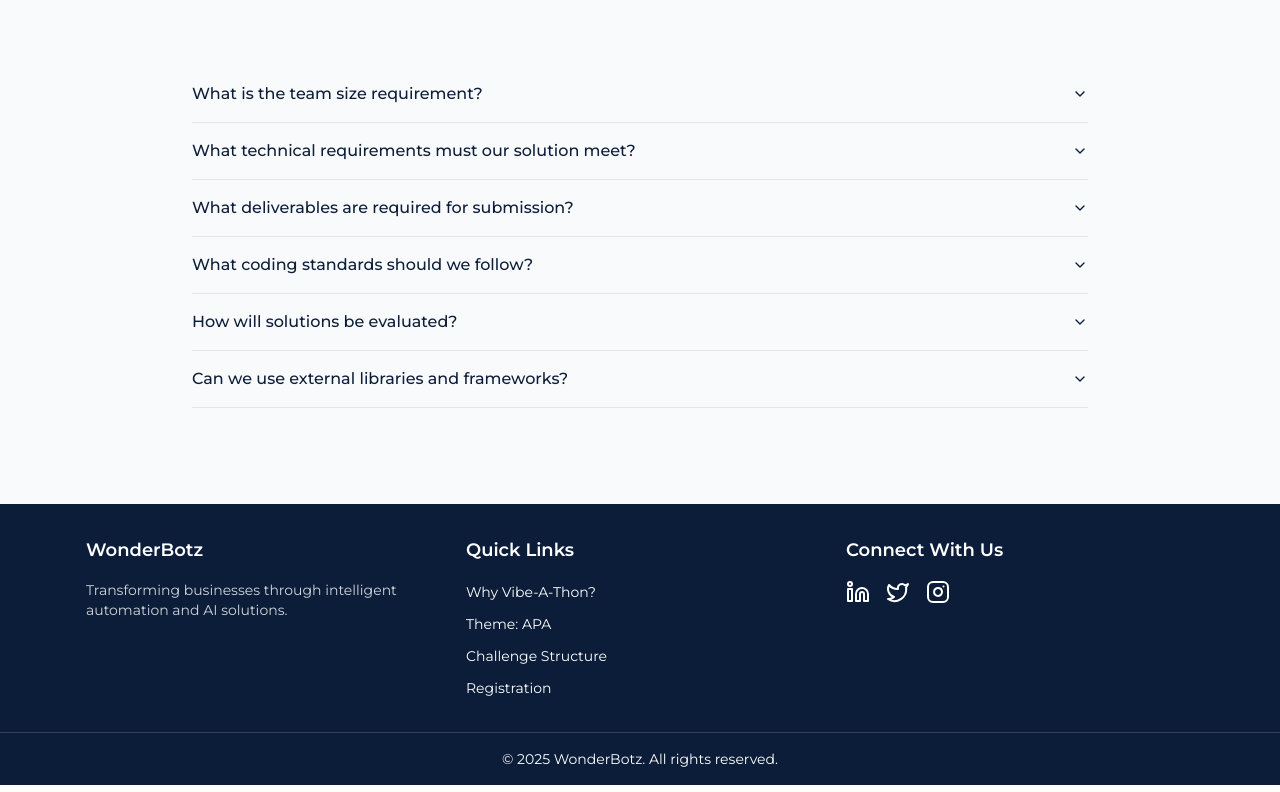
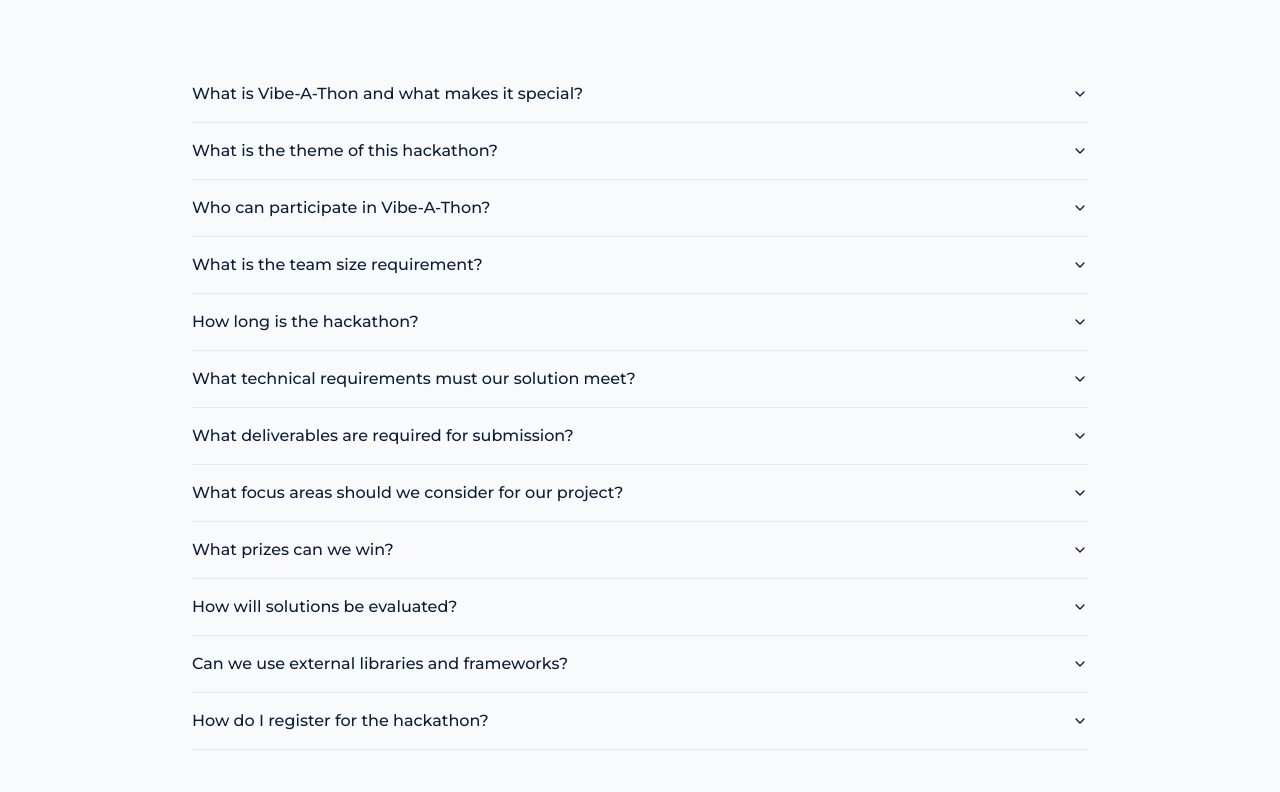
Before and after one commit to Biznessology/vibeathon-landing-page-build, a React (Vite) app: page / in a window 1280 px wide. Shown: the part 7688-8480 px from the top of the page. Built offline with nearby package versions, Linux system fonts and the light colour scheme.

Commit message:
Add generic FAQs to landing page
Added a new FAQ section with general questions about the Vibe-A-Thon, expanding beyond the rules-specific questions.

```diff
--- a/src/components/FAQ.tsx
+++ b/src/components/FAQ.tsx
@@ -29,8 +29,24 @@ const FAQ = () => {
 
   const faqs = [
     {
+      question: "What is Vibe-A-Thon and what makes it special?",
+      answer: "Vibe-A-Thon is WonderBotz's internal hackathon focused on Agentic Automation - the next evolution of AI-driven automation where intelligent agents can understand goals, make decisions, and take autonomous actions across business processes."
+    },
+    {
+      question: "What is the theme of this hackathon?",
+      answer: "The theme is 'Agentic Automation' - building autonomous AI agents that can handle end-to-end business tasks with minimal human intervention, going beyond traditional RPA to create self-directed problem solvers."
+    },
+    {
+      question: "Who can participate in Vibe-A-Thon?",
+      answer: "This is an internal WonderBotz hackathon open to all employees. Whether you're a developer, designer, business analyst, or from any other department - if you have innovative ideas for agentic automation, you're welcome to participate!"
+    },
+    {
       question: "What is the team size requirement?",
-      answer: "Teams must consist of 2-4 exceptional individuals. This size ensures diverse skill sets while maintaining effective collaboration and communication."
+      answer: "Teams must consist of 2-4 exceptional individuals. This size ensures diverse skill sets while maintaining effective collaboration and communication throughout the hackathon."
+    },
+    {
+      question: "How long is the hackathon?",
+      answer: "The duration and specific timeline will be announced during registration. Check the Timeline section for detailed schedule information including key milestones and submission deadlines."
     },
     {
       question: "What technical requirements must our solution meet?",
@@ -41,16 +57,24 @@ const FAQ = () => {
       answer: "You must deliver a comprehensive package including: presentation slides, a video walkthrough showcasing the before-and-after workflow transformation, and complete source code with implementation details."
     },
     {
-      question: "What coding standards should we follow?",
-      answer: "Adhere to industry best practices and coding standards. Focus on clean, maintainable code, proper documentation, and robust implementation that demonstrates excellence in software development."
+      question: "What focus areas should we consider for our project?",
+      answer: "We have 5 key focus areas: Autonomous Client Support Agents, Self-Optimizing Business Processes, Intelligent Data Interpretation & Action, Proactive Risk & Compliance Agents, and Personalized Automation for Real Client Scenarios."
+    },
+    {
+      question: "What prizes can we win?",
+      answer: "Exciting prizes await the winning teams! Check the Prizes section for detailed information about rewards for different categories and achievements."
     },
     {
       question: "How will solutions be evaluated?",
-      answer: "Solutions will be evaluated based on innovation, technical excellence, practical applicability to real business scenarios, and adherence to the agentic automation theme."
+      answer: "Solutions will be evaluated based on innovation, technical excellence, practical applicability to real business scenarios, adherence to the agentic automation theme, and overall impact potential."
     },
     {
       question: "Can we use external libraries and frameworks?",
       answer: "Yes, you can use external libraries and frameworks as long as they support your solution's functionality and ensure compatibility with the WBZ Laptop environment."
+    },
+    {
+      question: "How do I register for the hackathon?",
+      answer: "Fill out the registration form on this page with your team details and project concept. Registration is required to secure your spot in this exciting innovation challenge."
     }
   ];
 
```
